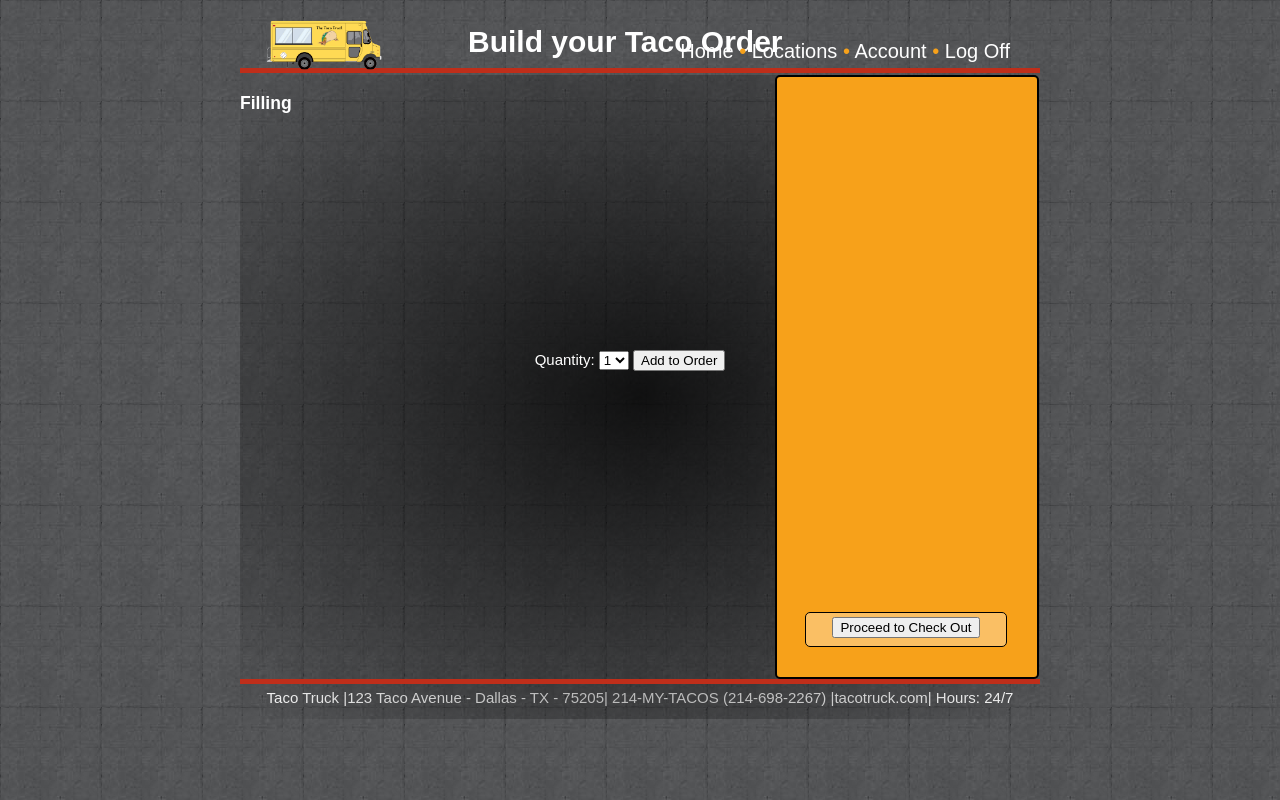
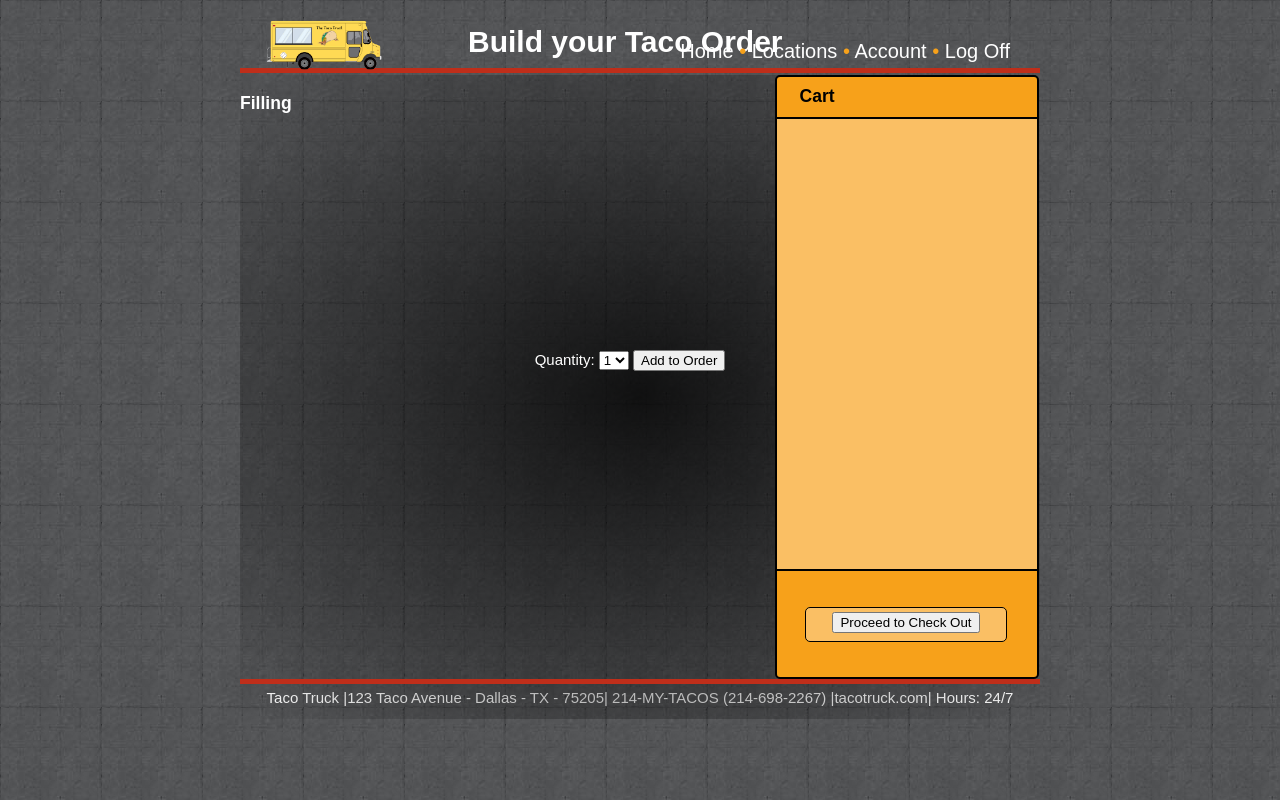
Before and after one commit to ntaylorbishop/TacoTruck, a PHP site: page /buildTaco.php in a window 1280 px wide. Run offline with PHP 8.4, Linux system fonts and the light colour scheme.

Commit message:
minor changes to buildTaco.php styling

```diff
--- a/buildTaco.php
+++ b/buildTaco.php
@@ -43,6 +43,8 @@ Quantity:
   </form>
 </div>
   <div id="order">
+	<h3 id="cartTitle">Cart</h3>
+	<div id="cartDisplay"></div>
 	<div id="checkOutBorder">
     <form id="currentOrder" action="payment.php" method="post">
       <input type="submit" value="Proceed to Check Out" />
--- a/css/styles_build.css
+++ b/css/styles_build.css
@@ -58,7 +58,26 @@
 	border: 1px solid black;
 	border-radius:5px;
 	margin-left:23px;
-	margin-top:535px;
+	margin-top:530px;
 	width:200px;
 	height:33px;
 }
+
+#cartDisplay {
+	background-color:#fabf64;
+	margin-top:40px;
+	margin-left:-7px;
+	width:260px;
+	height:450px;
+	padding: 0 0 0 0;
+	float:left;
+	border:2px solid black;
+}
+
+#cartTitle {
+	position:fixed;
+	display:block;
+	color:black;
+	padding: .5em .5em .5em 1em;
+	margin: 0 0 0 0;
+}
```
Also changed, not shown: 2 other files.
